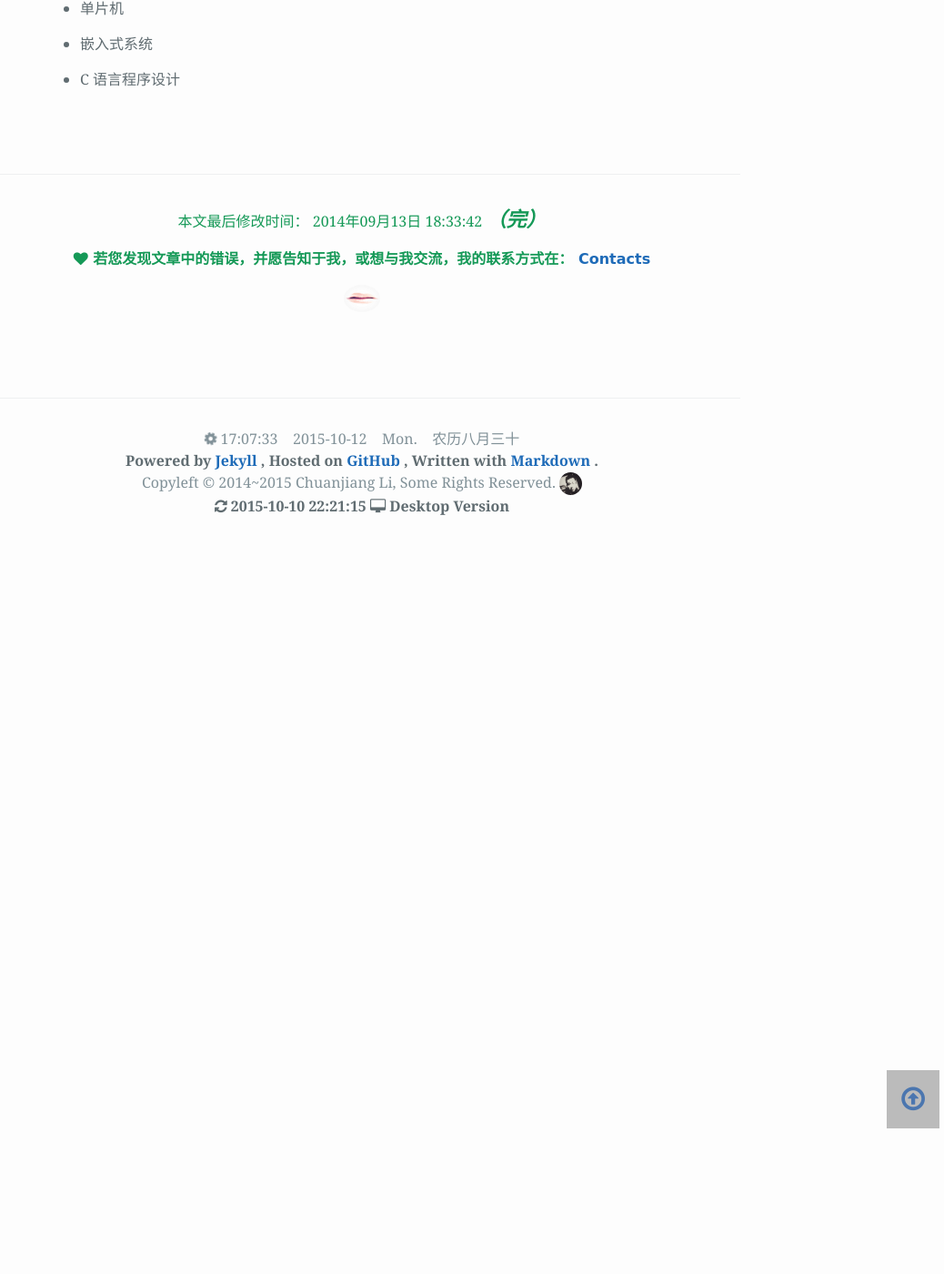
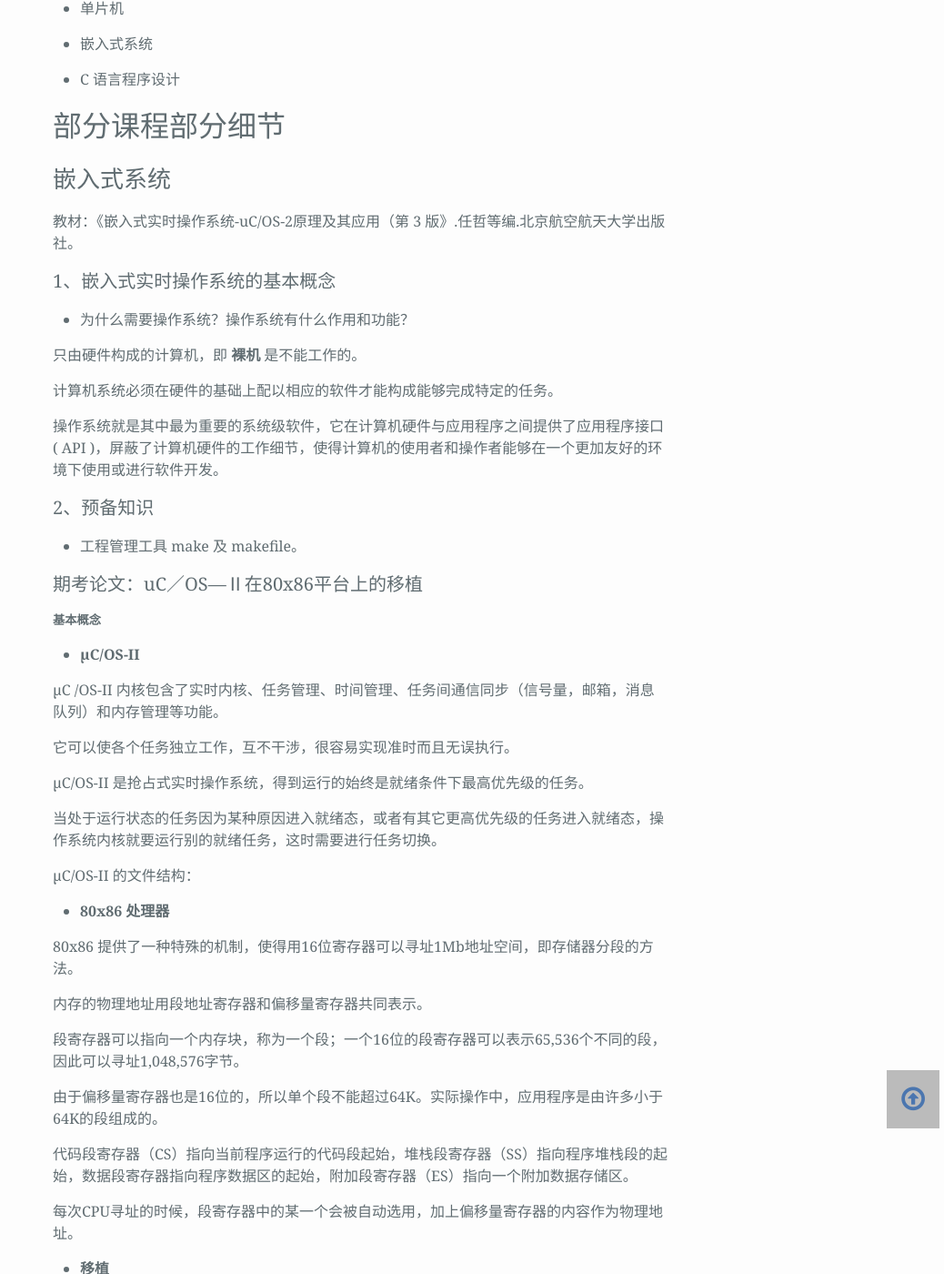
Before and after one commit to light-shadow/ckwongloy.github.io, a Jekyll site: the page built from _posts/2015-09-13-EIE.md, in a window 1280 px wide and 1400 px high, scrolled down 1342 px. Shown: the whole window at 91% size, without its empty margins (242-1280 px from the left). Built offline with Jekyll 4.4.1, drawn with Linux system fonts in a browser that asks for light colours; Markdown is read by kramdown in place of the engine named in the settings; some of the changed text lies outside the part shown.

Commit message:
little change and add

```diff
--- a/_includes/blog_footer.html
+++ b/_includes/blog_footer.html
@@ -1,10 +1,10 @@
 <div style="float:none;">
 <section class="main-content" style="font-family:Georgia;">
 <footer class="site-footer" style="text-align:center;">
-<span class="site-footer-credits">
+<p class="site-footer-credits">
 <i class="fa fa-cog fa-spin"></i>
-<script src="/js/clock.js"></script></span>
-<span class="site-footer-owner" style="text-decoration:none;">
+<script src="/js/clock.js"></script></p>
+<p class="site-footer-credits" style="text-decoration:none;">
 Powered by
 <a title="Blogging Like A Hacker.">
 Jekyll
@@ -16,18 +16,18 @@ GitHub
 , Written with
 <a title="to-HTML">
 Markdown
-</a>.</span>
-<span class="site-footer-credits">
+</a>.</p>
+<p class="site-footer-credits">
 Copyleft &copy; 2014~2015 Chuanjiang Li, Some Rights Reserved.
 <a href="/" title="Keep it simple, stupid, but serviceable.">
-<img src="/image/li.png" style="width:25px;height:25;border-radius:50%;"></a></span>
+<img src="/image/li.png" style="width:25px;height:25;border-radius:50%;"></a></p>
 
-<span class="site-footer-owner">
+<p class="site-footer-credits">
 <i class="fa fa-refresh"></i>
 2015-10-10 22:21:15
 <i class="fa fa-desktop"></i>
 Desktop Version
-</span></footer></section></div>
+</p></footer></section></div>
 
 <script src="/js/jquery-2.1.4.min.js"></script>
 <script type="text/javascript">
--- a/_includes/post_footer.html
+++ b/_includes/post_footer.html
@@ -2,7 +2,7 @@
 <i class="fa fa-arrow-circle-o-up" style="font-size:30px;"></i></a>
 <section class="main-content">
 <footer class="site-footer" style="font-family:Georgia;text-align:center;">
-<h4>
+
 <p>
 本文最后修改时间：
 {{ page.latest }}
@@ -14,9 +14,10 @@
 若您发现文章中的错误，并愿告知于我，或想与我交流，我的联系方式在：
 <a href="/contact_li.html" title="Li's Contacts and SNS Footprints">
 Contacts
-</a></b></p></h4>
+</a></b></p>
 <a href="/home/" title="All The Best">
 <img src="/image/love.png" style="width:40px;height:30px;border-radius:100%;" alt="All The Best"></a></footer></section>
+
 <script src="/js/jquery-2.1.4.min.js"></script>
 <script type="text/javascript">
 	$( function (){
--- a/_posts/2015-09-13-EIE.md
+++ b/_posts/2015-09-13-EIE.md
@@ -64,3 +64,112 @@ latest: 2014年09月13日 18:33:42
 + 嵌入式系统
 
 + C 语言程序设计
+
+部分课程部分细节
+-
+
+### 嵌入式系统
+
+教材：《嵌入式实时操作系统-uC/OS-2原理及其应用（第 3 版》.任哲等编.北京航空航天大学出版社。
+
+#### 1、嵌入式实时操作系统的基本概念
+
+- 为什么需要操作系统？操作系统有什么作用和功能？
+
+只由硬件构成的计算机，即 **裸机** 是不能工作的。
+
+计算机系统必须在硬件的基础上配以相应的软件才能构成能够完成特定的任务。
+
+操作系统就是其中最为重要的系统级软件，它在计算机硬件与应用程序之间提供了应用程序接口 ( API )，屏蔽了计算机硬件的工作细节，使得计算机的使用者和操作者能够在一个更加友好的环境下使用或进行软件开发。
+
+#### 2、预备知识
+
+- 工程管理工具 make 及 makefile。
+
+#### 期考论文：uC／OS—Ⅱ在80x86平台上的移植
+
+##### **基本概念**
+
+- **μC/OS-II**
+
+μC /OS-II 内核包含了实时内核、任务管理、时间管理、任务间通信同步（信号量，邮箱，消息 队列）和内存管理等功能。
+
+它可以使各个任务独立工作，互不干涉，很容易实现准时而且无误执行。
+
+μC/OS-II 是抢占式实时操作系统，得到运行的始终是就绪条件下最高优先级的任务。
+
+当处于运行状态的任务因为某种原因进入就绪态，或者有其它更高优先级的任务进入就绪态，操作系统内核就要运行别的就绪任务，这时需要进行任务切换。
+
+μC/OS-II 的文件结构：
+
+
+
+- **80x86 处理器**
+
+80x86 提供了一种特殊的机制，使得用16位寄存器可以寻址1Mb地址空间，即存储器分段的方法。
+
+内存的物理地址用段地址寄存器和偏移量寄存器共同表示。
+
+段寄存器可以指向一个内存块，称为一个段；一个16位的段寄存器可以表示65,536个不同的段，因此可以寻址1,048,576字节。
+
+由于偏移量寄存器也是16位的，所以单个段不能超过64K。实际操作中，应用程序是由许多小于64K的段组成的。
+
+代码段寄存器（CS）指向当前程序运行的代码段起始，堆栈段寄存器（SS）指向程序堆栈段的起始，数据段寄存器指向程序数据区的起始，附加段寄存器（ES）指向一个附加数据存储区。
+
+每次CPU寻址的时候，段寄存器中的某一个会被自动选用，加上偏移量寄存器的内容作为物理地址。
+
+-  **移植**
+
+所谓“移植”，就是使一个实时内核能在其它的微处理器或微控制器上运行。
+
+尽管大部分μC/OS-II的代码是用C语言编写的，但是在编写与处理器硬件相关的代码时还是不得不使用汇编语言。
+
+移植的主要工作就是编写这些与处理器硬件相关的代码。操作系统的移植大体可以分为两个层次：
+
+①跨体系结构的移植；
+
+②针对特定处理器的移植。
+
+在移植前针对所使用的微处理器进行规划，主要有以下几个方面的考虑：
+
+①编译器的选择；
+
+②任务模式的选择；
+
+③支持的指令集。
+
+- **可重入代码**
+
+可重入的代码指的是一段可以被多个任务同时调用，而不必担心会破坏数据的代码 ( 比如：一个函数 )。
+
+即，可重入型函数在任何时候都可以被中断执行，过一段时间以后又可以继续运行，而不会因为在函数中断的时候被其他的任务重新调用，而影响函数中的数据。
+
+### 可编程逻辑器件
+
+- VHDL
+
+- Quartus 2
+
+- 三种仿真方式：Functional、timing、fast timing mode。
+
+- EDA：设计方法、设计准则、设计步骤。
+
+- FPGA、SOPC、CPLD、PAL。
+
+#### VHDL 语法
+
+1. 基本元素？
+
+标识符（短/扩展），数据对象（常量/变量/信号/文件），数据类型（整型/实数/标准逻辑/物理/布尔/…），运算符和操作符。
+
+2. 语句基础？
+
+ 进程/顺序描述。
+
+3. 程序结构？
+
+实体/结构体/配置/程序包/库。
+
+4. 过程与函数的区别？
+
+5. 信号与变量的区别？
--- a/resume_zh.html
+++ b/resume_zh.html
@@ -94,7 +94,7 @@ title: Li's Resume ( 中文 ) @lamChuanJiang
 <p>1. 很简单的一个个人主页，主要用于<b>博客</b>和简历呈现，具有丝绸导航条、面包屑导航菜单、时钟、技能点标签统计、模态对话框等小功能。</p>
 <p>2. 网站主要使用的是 <i><b>Bootstrap</b></i>，也用到了 <i><b>JQuery</b></i> ，字符图标采用的是 <i><b>Font Awesome</b></i>。整个主页的框架主要由以上 3 种前端框架和部分自定义 CSS/JS 组合构成。</p>
 <p>3. 博客引擎采用的是 <i><b>Jekyll</b></i>，博客文章使用 <i><b>Markdown</b></i>书写。</p>
-<p>4. 主页和源代码都托管在 <span class="fa fa-hand-o-right"></span>
+<p>4. 网站和源代码都托管在 <span class="fa fa-hand-o-right"></span>
 <a href="https://github.com/lamChuanJiang/lamChuanJiang.github.io" target="_blank"><b>GitHub</b></a></p></div>
 <div class="modal-footer">
 <button type="button" class="btn btn-default" data-dismiss="modal">关闭</button></div></div></div></div>
```
Also changed, not shown: _includes/footer.html (+6 -6 lines), _posts/2015-05-29-Visual-Art-Basic.md (added, +127 -0 lines), _posts/2015-09-29-Jekyll-Configure.md (+3 -1 lines).
